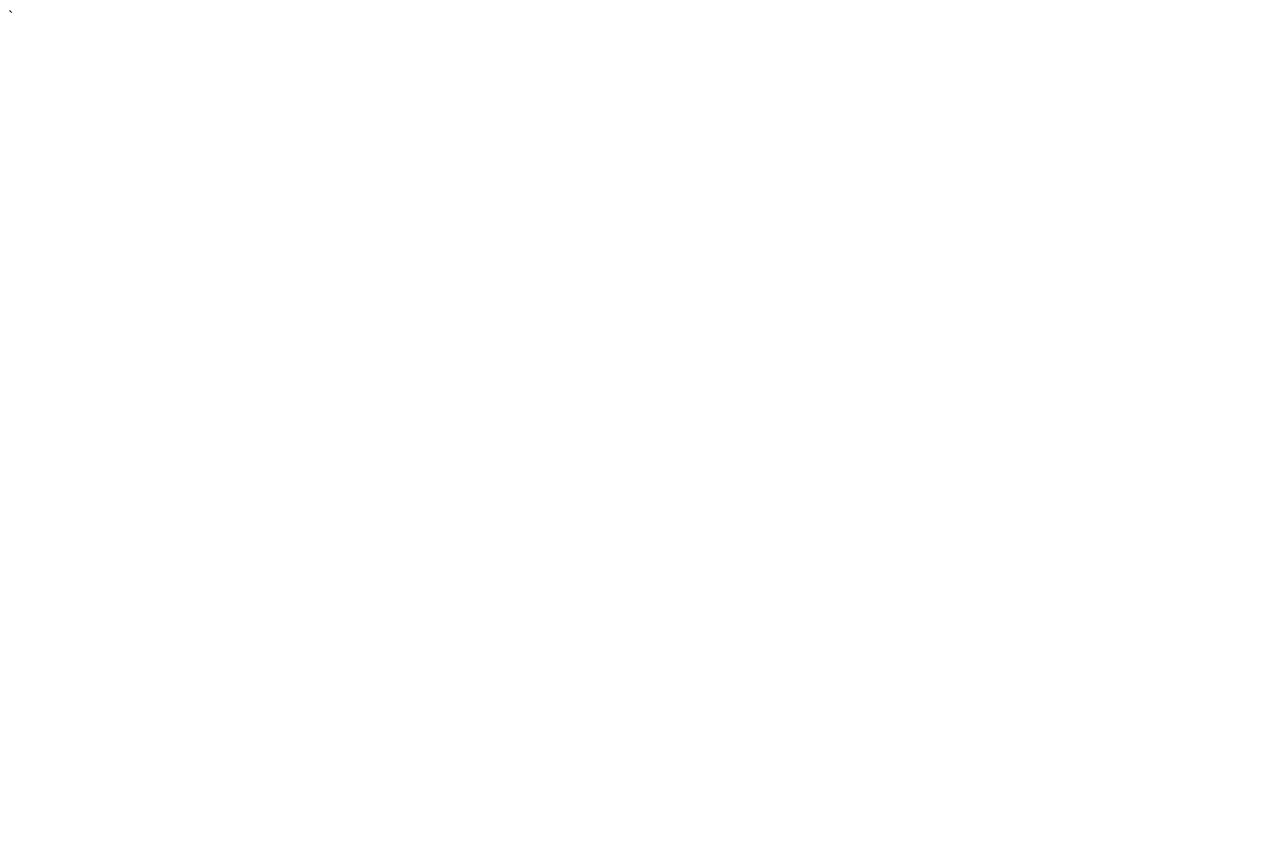
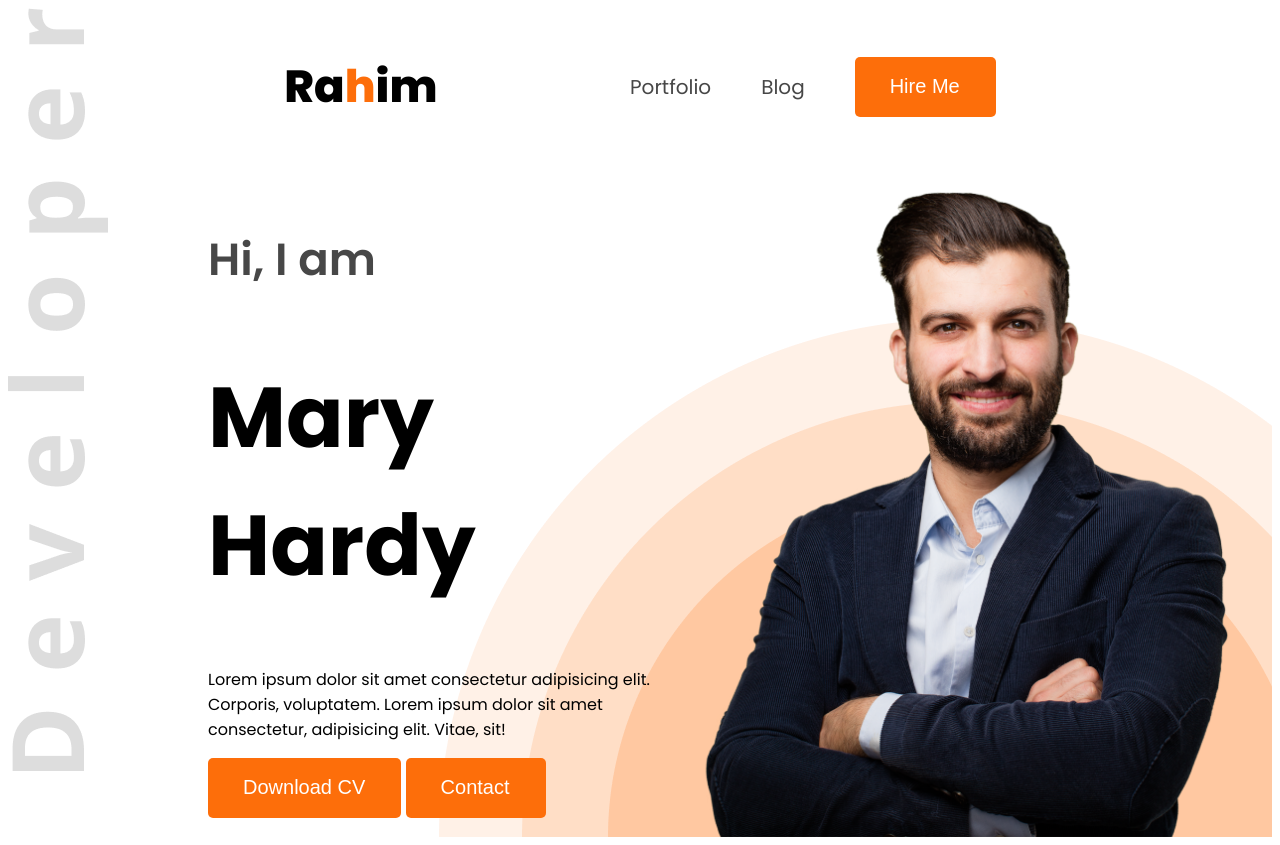
Before and after one commit to mfbhai10/web_dev_portfolio_PH, a plain HTML site: page index.html in a window 1280 px wide. Before the commit the page ends 800 px from the top, so only its background shows below. Drawn offline with Linux system fonts and the light colour scheme.

Commit message:
Banner added

```diff
--- a/index.html
+++ b/index.html
@@ -4,9 +4,36 @@
     <meta charset="UTF-8" />
     <meta name="viewport" content="width=device-width, initial-scale=1.0" />
     <title>Web Dev Portfolio by PH</title>
+    <link rel="stylesheet" href="style.css" />
   </head>
   <body>
-    <header>`</header>
+    <header class="header">
+      <nav>
+        <h3 class="nav-title">Ra<span class="title-color">h</span>im</h3>
+        <ul class="nav-links">
+          <li><a class="dark-2" href="">Portfolio</a></li>
+          <li><a class="dark-2" href="">Blog</a></li>
+          <li>
+            <a href=""><button class="primary-btn">Hire Me</button></a>
+          </li>
+        </ul>
+      </nav>
+
+      <div class="banner">
+        <div class="banner-content">
+          <h4 class="banner-greetings dark-2">Hi, I am</h4>
+          <h1 class="banner-title">Mary Hardy</h1>
+          <p class="banner-description">
+            Lorem ipsum dolor sit amet consectetur adipisicing elit. Corporis,
+            voluptatem. Lorem ipsum dolor sit amet consectetur, adipisicing
+            elit. Vitae, sit!
+          </p>
+          <button class="primary-btn">Download CV</button>
+          <button class="primary-btn">Contact</button>
+        </div>
+        <img class="banner-profile" src="images/hardy.png" alt="" />
+      </div>
+    </header>
 
     <main></main>
 
--- /dev/null
+++ b/style.css
@@ -0,0 +1,81 @@
+@import url("https://fonts.googleapis.com/css2?family=Poppins:ital,wght@0,100;0,200;0,300;0,400;0,500;0,600;0,700;0,800;0,900;1,100;1,200;1,300;1,400;1,500;1,600;1,700;1,800;1,900&family=Roboto:ital,wght@0,100..900;1,100..900&display=swap");
+
+html {
+  font-family: "Poppins", sans-serif;
+}
+
+:root {
+  --dark-2: #474747;
+  --dark-3: #757575;
+  --dark-4: #a3a3a3;
+  --dark-5: #d1d1d1;
+}
+
+.header {
+  background-image: url("./images/developer.png"), url("./images/header_bg.png");
+  background-repeat: no-repeat;
+  background-position: top left, bottom right;
+}
+/* Nav css adding */
+nav {
+  display: flex;
+  align-items: center;
+  justify-content: space-around;
+  margin: 0 200px;
+}
+
+.nav-title {
+  font-weight: 800;
+  font-size: 45px;
+}
+
+.title-color {
+  color: #fd6e0a;
+}
+
+.nav-links {
+  display: flex;
+  align-items: center;
+  gap: 50px;
+}
+
+.nav-links li,
+li a {
+  text-decoration: none;
+  list-style: none;
+  font-size: 20px;
+}
+
+.dark-2 {
+  color: var(--dark-2);
+}
+
+.primary-btn {
+  padding: 18px 36px 19px 35px;
+  background-color: #fd6e0a;
+  border-radius: 5px;
+  font-size: 20px;
+  color: white;
+  border: none;
+}
+
+/* banner styles */
+.banner {
+  display: flex;
+  justify-content: space-between;
+  margin: 0 35px 0 200px;
+}
+.banner-content {
+  max-width: 580px;
+}
+.banner-greetings {
+  font-size: 45px;
+  font-weight: 600;
+}
+.banner-title {
+  font-size: 85px;
+  font-weight: bold;
+}
+.banner-profile {
+  width: 580px;
+}
```
